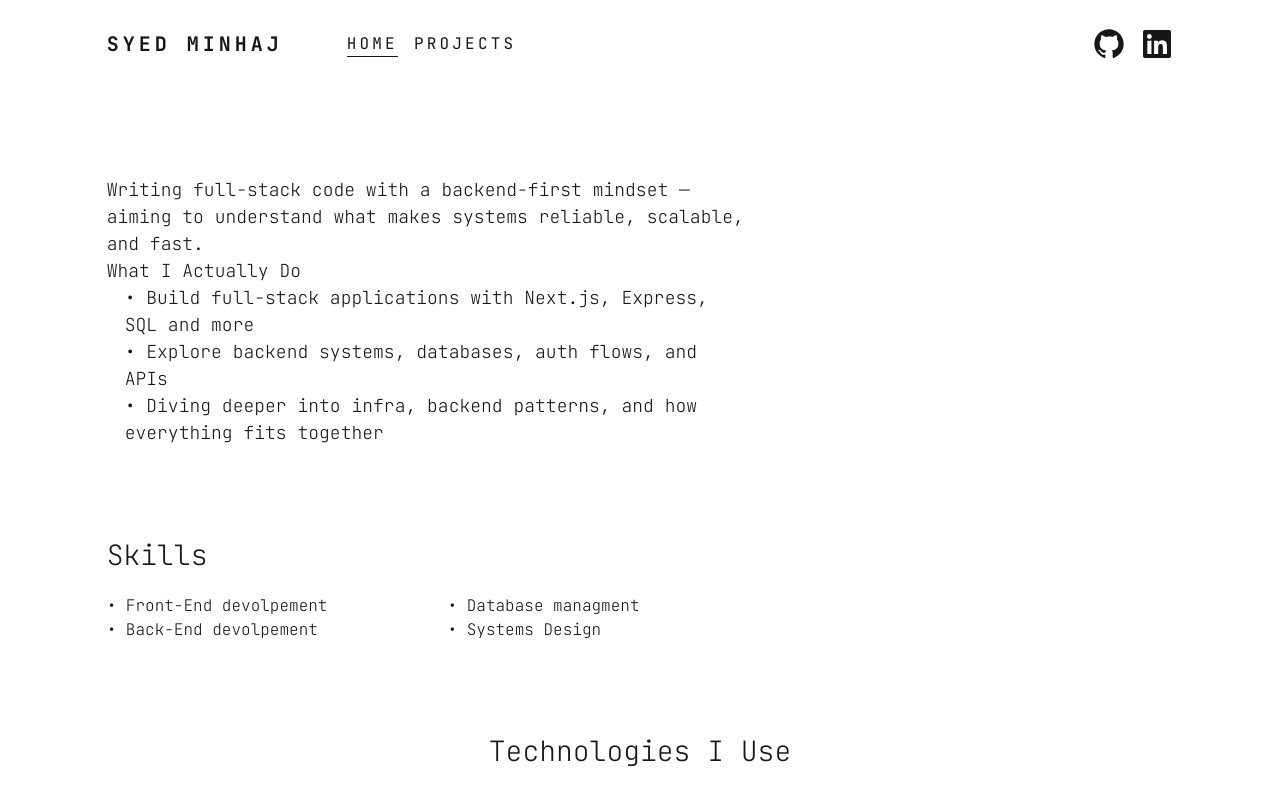
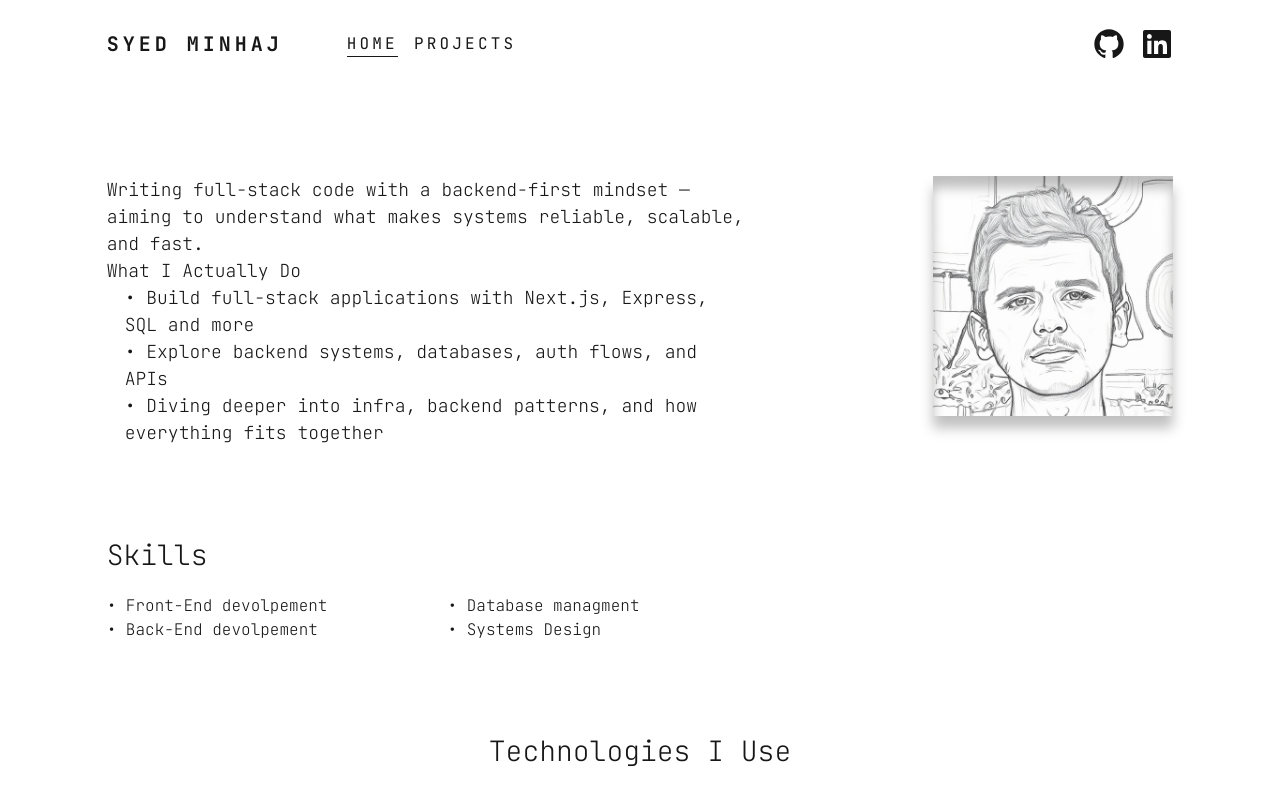
Before and after one commit to syed-minhaj/portfolio, a Next.js app: page / in a window 1280 px wide. Shown: the top 800 px of the page. Built offline with nearby package versions, Linux system fonts and the light colour scheme.

Commit message:
feat: adding portrait in hero section

```diff
--- a/app/homeComponents/hero.tsx
+++ b/app/homeComponents/hero.tsx
@@ -1,4 +1,4 @@
-
+import Image from "next/image";
 
 const Hero = () => {
     return (
@@ -14,6 +14,10 @@ const Hero = () => {
                     • Diving deeper into infra, backend patterns, and how everything fits together
                 </span>
             </span>
+            <div className="ml-auto shadow-[0px_12px_12px_0px_rgba(0,0,0,0.25),inset_0px_12px_12px_0px_rgba(0,0,0,0.25)] aspect-square h-60 w-60 hidden md:block">
+                <Image src="/portrait.png" alt="Syed Minhaj" width={240} height={240}
+                    className={` hidden md:block aspect-square h-60 w-60 relative z-[-10] `}  />
+            </div>
         </div>
     )
 }
```
Also changed, not shown: public/portrait.png (added).
